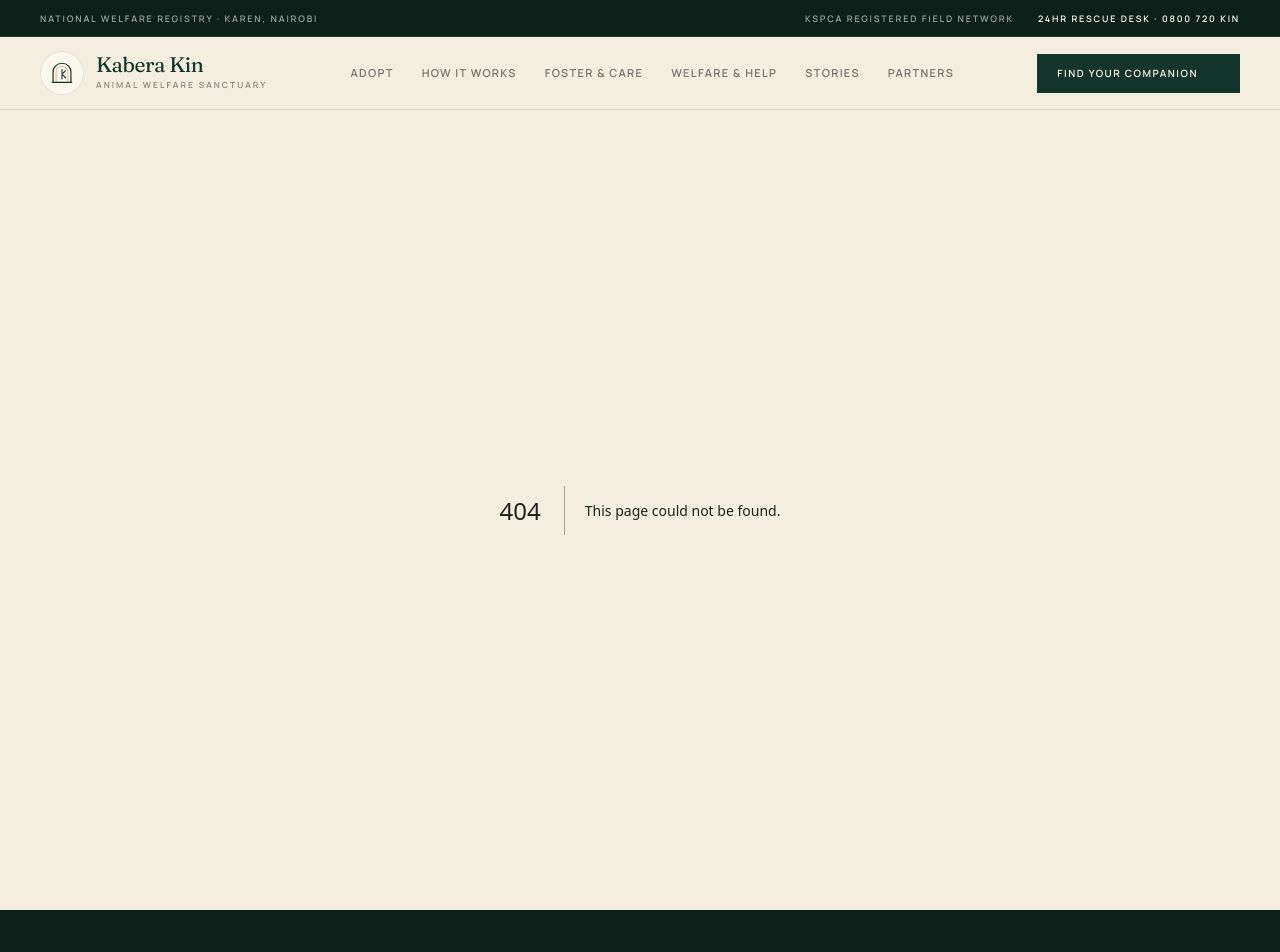
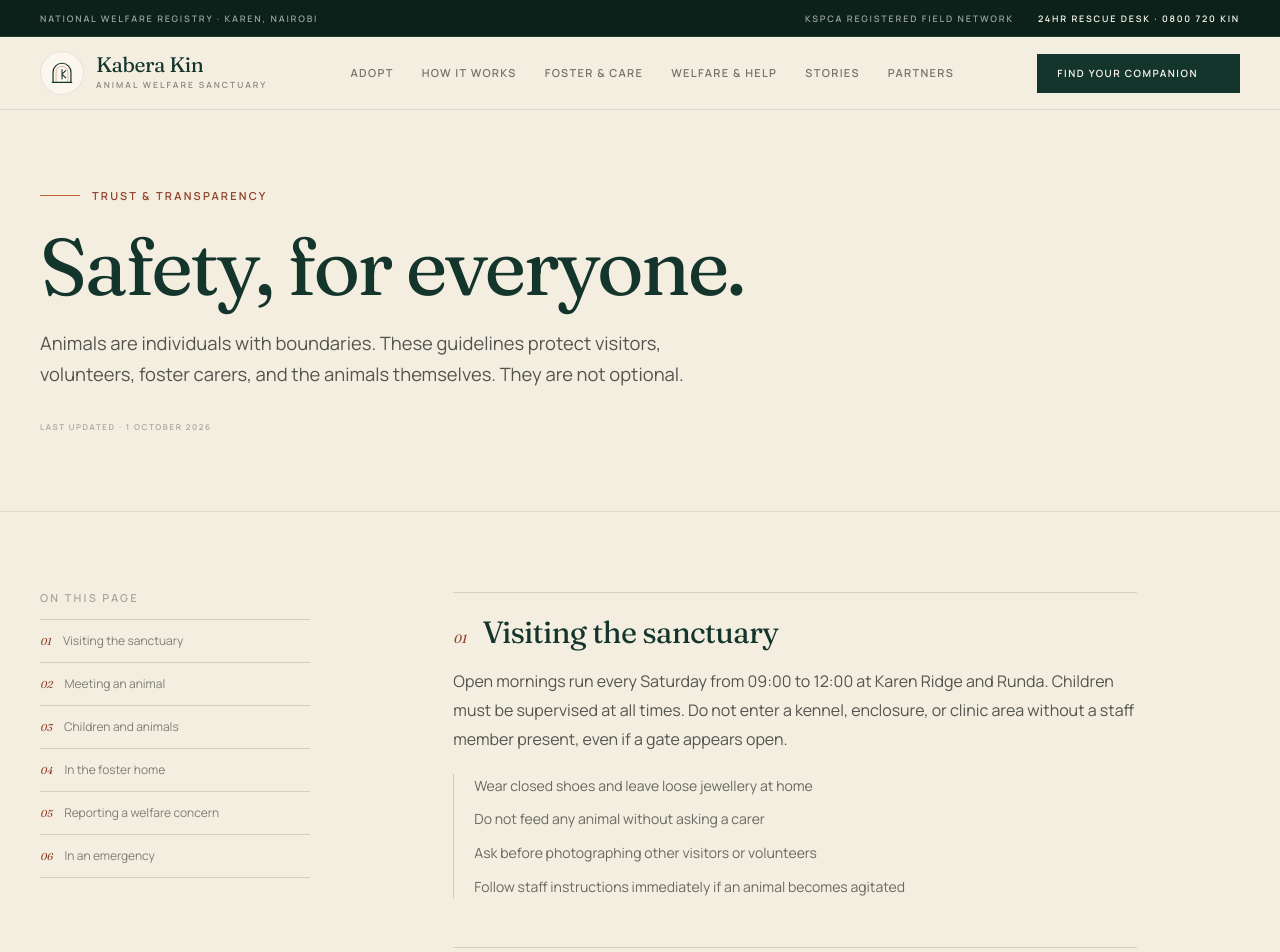
Before and after one commit to jeffkaberagithara-guru/kabera-kin, a Next.js app: page /safety in a window 1280 px wide. Before the commit this address had no page. Shown: the top 952 px of the page. Built offline with nearby package versions, Linux system fonts and the light colour scheme.

Commit message:
feat: add safety guidance page

```diff
--- /dev/null
+++ b/src/app/safety/page.tsx
@@ -0,0 +1,71 @@
+import type { Metadata } from "next";
+import { LegalPage } from "@/components/legal-page";
+
+export const metadata: Metadata = {
+  title: "Safety",
+  description:
+    "Practical safety guidance for visiting the sanctuary, meeting an animal, fostering, and reporting a welfare concern.",
+};
+
+const sections = [
+  {
+    id: "visiting",
+    title: "Visiting the sanctuary",
+    paragraphs: [
+      "Open mornings run every Saturday from 09:00 to 12:00 at Karen Ridge and Runda. Children must be supervised at all times. Do not enter a kennel, enclosure, or clinic area without a staff member present, even if a gate appears open.",
+    ],
+    list: [
+      "Wear closed shoes and leave loose jewellery at home",
+      "Do not feed any animal without asking a carer",
+      "Ask before photographing other visitors or volunteers",
+      "Follow staff instructions immediately if an animal becomes agitated",
+    ],
+  },
+  {
+    id: "meeting",
+    title: "Meeting an animal",
+    paragraphs: [
+      "Every introduction is supervised. Let the animal approach you, offer a closed hand, and avoid direct eye contact or reaching over the head. Do not pick up an animal unless a carer invites you to. If an animal retreats, let them go; it is not a rejection.",
+    ],
+  },
+  {
+    id: "children",
+    title: "Children and animals",
+    paragraphs: [
+      "Children are welcome and encouraged to meet animals, with supervision. Explain beforehand that animals need quiet voices and gentle hands. An adult should remain within arm's reach during any interaction, and no child should be left alone with an animal.",
+    ],
+  },
+  {
+    id: "fostering",
+    title: "In the foster home",
+    paragraphs: [
+      "Follow the written settling plan provided by your foster coordinator. Keep the animal separate from resident animals for the introduction period, secure all exits, and do not invite visitors during the first week. Report any bite, scratch, or illness immediately.",
+    ],
+  },
+  {
+    id: "reporting",
+    title: "Reporting a welfare concern",
+    paragraphs: [
+      "Your safety comes first. Do not enter private property, restrain an injured animal, or intervene in a confrontation. Note the location, take a photograph from a safe distance if you can, and call the 24-hour desk on 0800 720 KIN for anything urgent.",
+    ],
+  },
+  {
+    id: "emergency",
+    title: "In an emergency",
+    paragraphs: [
+      "For an animal in immediate danger, call 0800 720 KIN. If a person has been bitten or seriously scratched, seek medical attention first, then notify the sanctuary so we can support the follow-up. If you witness deliberate cruelty, report it to the police and to our welfare desk.",
+    ],
+  },
+];
+
+export default function SafetyPage() {
+  return (
+    <LegalPage
+      eyebrow="Trust & transparency"
+      title="Safety, for everyone."
+      intro="Animals are individuals with boundaries. These guidelines protect visitors, volunteers, foster carers, and the animals themselves. They are not optional."
+      updated="1 October 2026"
+      sections={sections}
+    />
+  );
+}
```
